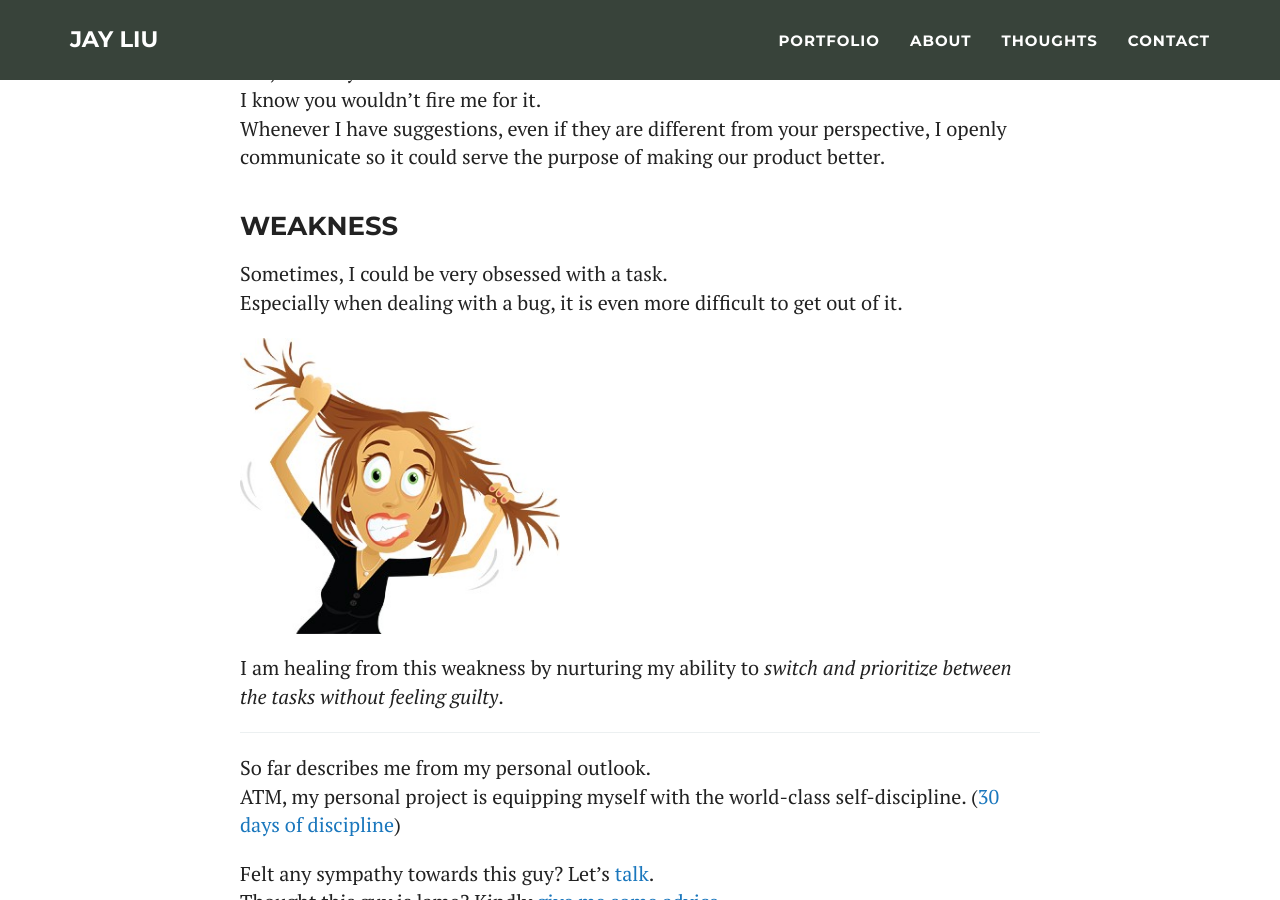
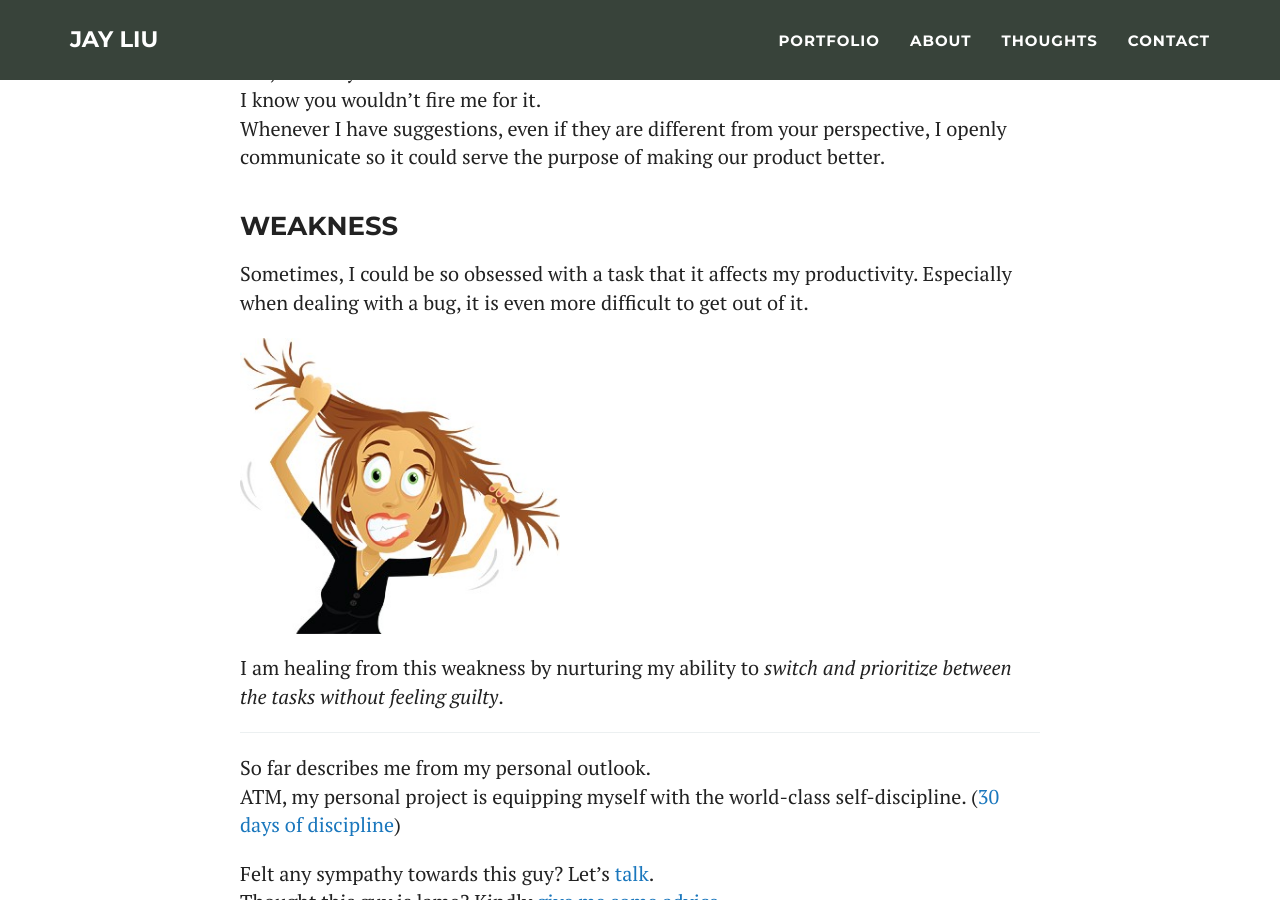
Before and after one commit to j-liu-dev/j-liu-dev.github.io, a Jekyll site: the page built from _posts/blog/2019-03-12-You-Will-Be-Working-With.md, in a window 1280 px wide and 900 px high, scrolled down 2670 px. Built offline with Jekyll 4.4.1, drawn with Linux system fonts in a browser that asks for light colours; comment, search, counter and statistics services are not loaded.

Commit message:
about-me : some update

```diff
--- a/_posts/blog/2019-03-12-You-Will-Be-Working-With.md
+++ b/_posts/blog/2019-03-12-You-Will-Be-Working-With.md
@@ -65,7 +65,7 @@ I know you wouldn't fire me for it.
 Whenever I have suggestions, even if they are different from your perspective, I openly communicate so it could serve the purpose of making our product better.
 
 ### Weakness
-Sometimes, I could be very obsessed with a task.
+Sometimes, I could be so obsessed with a task that it affects my productivity.
 Especially when dealing with a bug, it is even more difficult to get out of it.
 
 <img src="/img/blog/bug-fixing.jpeg" alt="Bug-fixing" width="40%">
```
